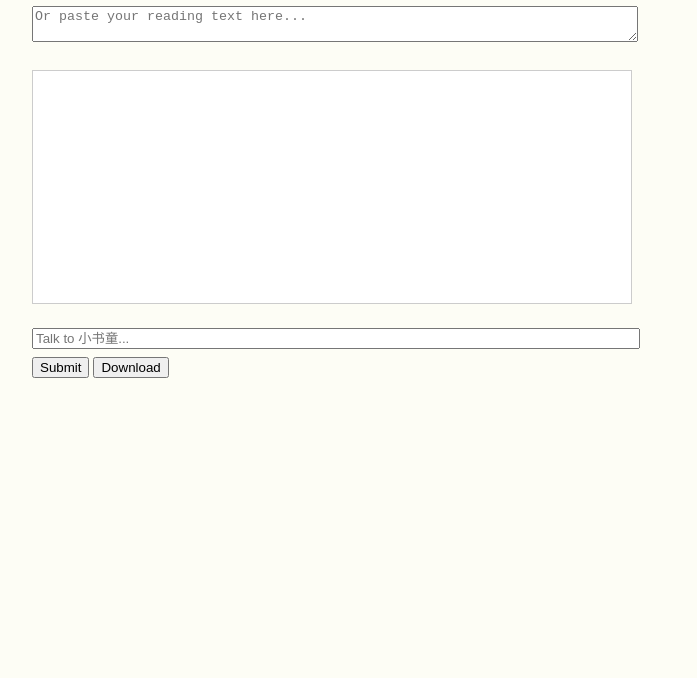
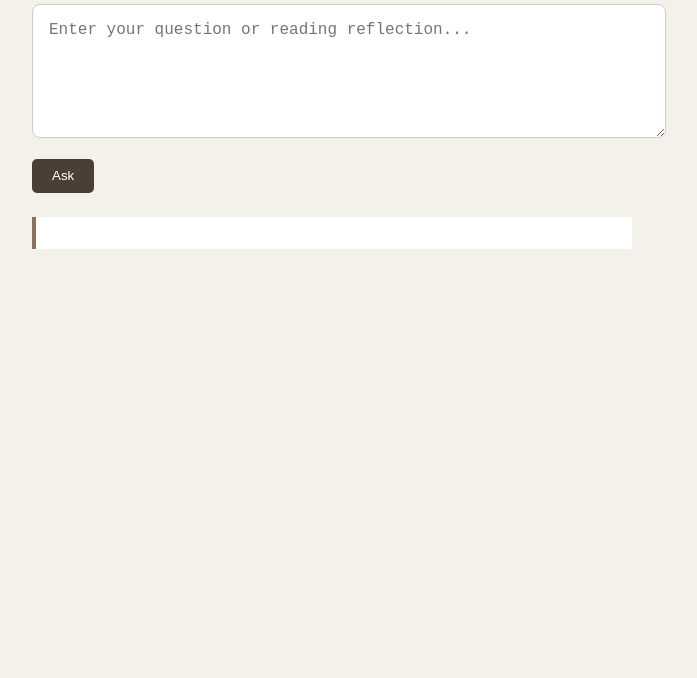
Before and after one commit to chai-studio/dialogus, a website: page index.html in a window 1280 px wide. Shown: the part 122-800 px from the top of the page, without its empty margins (308-1005 px from the left). Drawn offline with Linux system fonts and the light colour scheme.

Commit message:
a series of changes

```diff
--- a/index.html
+++ b/index.html
@@ -1,20 +1,19 @@
 <!DOCTYPE html>
 <html lang="en">
 <head>
-  <meta charset="UTF-8">
-  <title>Dialogus 小书童</title>
-  <link rel="stylesheet" href="style.css">
+  <meta charset="UTF-8" />
+  <meta name="viewport" content="width=device-width, initial-scale=1.0"/>
+  <title>Dialogus · Your AI Reading Companion</title>
+  <link rel="stylesheet" href="style.css" />
 </head>
 <body>
   <div class="container">
-    <h1>Dialogus 小书童</h1>
-    <input type="file" id="fileInput" />
-    <textarea id="textInput" placeholder="Or paste your reading text here..."></textarea>
-    <div id="chatBox"></div>
-    <input type="text" id="userInput" placeholder="Talk to 小书童..." />
-    <button onclick="sendMessage()">Submit</button>
-    <button onclick="downloadTranscript()">Download</button>
+    <h1>Ask Dialogus 📜</h1>
+    <textarea id="userInput" placeholder="Enter your question or reading reflection..."></textarea>
+    <button onclick="askDialogus()">Ask</button>
+    <div id="response"></div>
   </div>
+
   <script src="main.js"></script>
 </body>
 </html>
--- a/main.js
+++ b/main.js
@@ -1,24 +1,22 @@
-let transcript = [];
+async function askDialogus() {
+  const userInput = document.getElementById("userInput").value;
+  const responseDiv = document.getElementById("response");
 
-function sendMessage() {
-  const input = document.getElementById('userInput').value;
-  if (input.trim() === '') return;
-  const chatBox = document.getElementById('chatBox');
-  const userMessage = `You: ${input}\n`;
-  chatBox.innerText += userMessage;
-  transcript.push(userMessage);
-  document.getElementById('userInput').value = '';
+  responseDiv.textContent = "Thinking...";
 
-  // Simulated AI response
-  const aiResponse = `小书童: That's a thoughtful question. Let's reflect on it together.\n`;
-  chatBox.innerText += aiResponse;
-  transcript.push(aiResponse);
+  try {
+    const res = await fetch("http://localhost:3000/ask", {
+      method: "POST",
+      headers: {
+        "Content-Type": "application/json"
+      },
+      body: JSON.stringify({ prompt: userInput })
+    });
+
+    const data = await res.json();
+    responseDiv.textContent = data.reply || "No response received.";
+  } catch (err) {
+    responseDiv.textContent = "Error talking to Dialogus.";
+    console.error(err);
+  }
 }
-
-function downloadTranscript() {
-  const blob = new Blob([transcript.join('\n')], { type: 'text/plain' });
-  const a = document.createElement('a');
-  a.href = URL.createObjectURL(blob);
-  a.download = 'dialogus_transcript.txt';
-  a.click();
-}
--- a/style.css
+++ b/style.css
@@ -1,21 +1,39 @@
 body {
-  font-family: serif;
-  background-color: #fdfdf5;
+  font-family: Georgia, serif;
+  padding: 2em;
+  background: #f4f1ea;
   color: #333;
-  margin: 2rem;
 }
+
 .container {
   max-width: 600px;
-  margin: auto;
+  margin: 0 auto;
 }
-textarea, input[type='text'] {
+
+textarea {
   width: 100%;
-  margin: 0.5rem 0;
+  height: 100px;
+  padding: 1em;
+  font-size: 1rem;
+  border-radius: 8px;
+  border: 1px solid #ccc;
+  margin-bottom: 1em;
 }
-#chatBox {
-  border: 1px solid #ccc;
-  min-height: 200px;
-  margin: 1rem 0;
-  padding: 1rem;
+
+button {
+  padding: 0.7em 1.5em;
+  background: #4a3f35;
+  color: white;
+  border: none;
+  border-radius: 5px;
+  cursor: pointer;
+}
+
+#response {
+  margin-top: 1.5em;
+  padding: 1em;
   background: #fff;
+  border-left: 4px solid #8c715b;
+  font-style: italic;
+  white-space: pre-wrap;
 }
```
Also changed, not shown: package.json (added, +29 -0 lines), server.js (added, +40 -0 lines), 2 other files.
